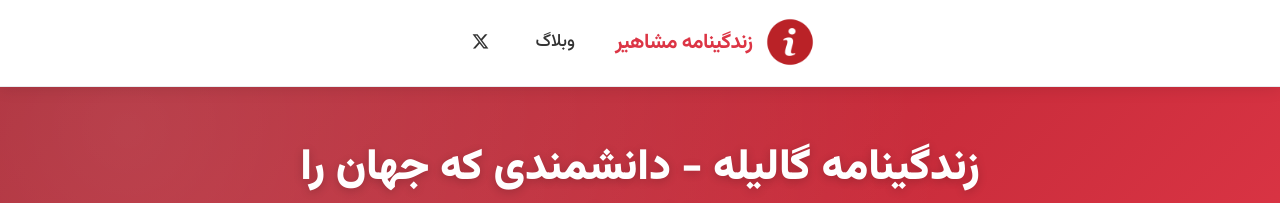
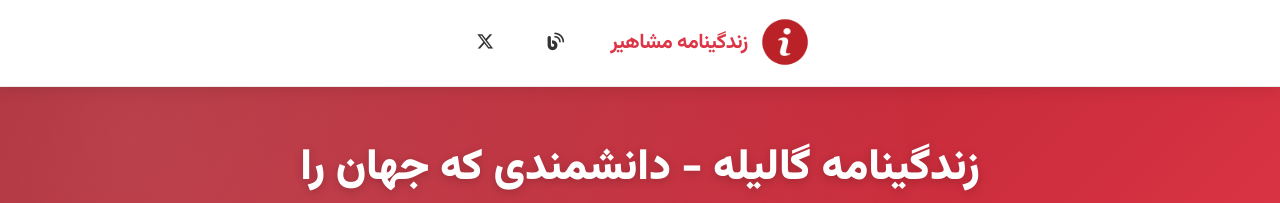
Before and after one commit to darkblog/darkblog.github.io, a Jekyll site: the page built from _posts/2025-7-5-68.md, in a window 1280 px wide. Shown: the top 203 px of the page. Built offline with Jekyll 4.4.1, drawn with Linux system fonts in a browser that asks for light colours; nearby versions of some CDN libraries.

Commit message:
Update post.html

```diff
--- a/_layouts/post.html
+++ b/_layouts/post.html
@@ -651,7 +651,11 @@
                     <span class="logo-text">زندگینامه مشاهیر</span>
                 </a>
             </li>
-            <li><a href="https://indexes.ir/blog">وبلاگ</a></li>
+            <li>
+                <a href="https://indexes.ir/blog" aria-label="وبلاگ" class="social-icon">
+                    <i class="fas fa-blog"></i>
+                </a>
+            </li>
             <li>
                 <a href="https://x.com/pbstwi" aria-label="ایکس" class="social-icon">
                     <i class="fab fa-x-twitter"></i>
```
Also changed, not shown: other parts of _layouts/post.html (+1 -1 lines).
